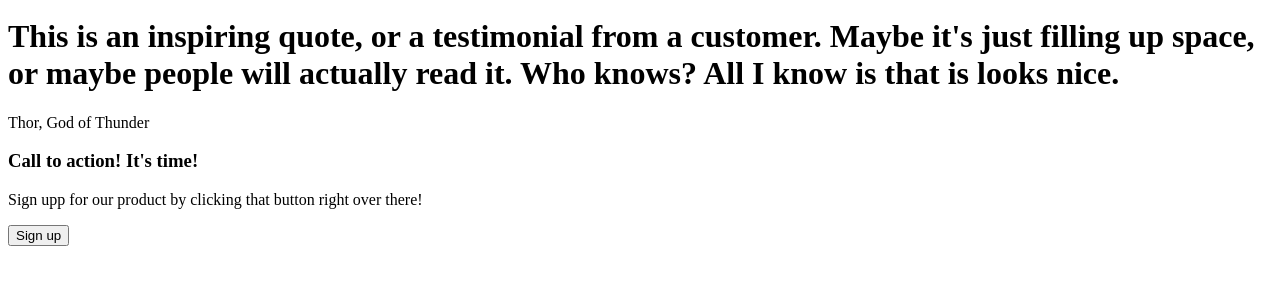
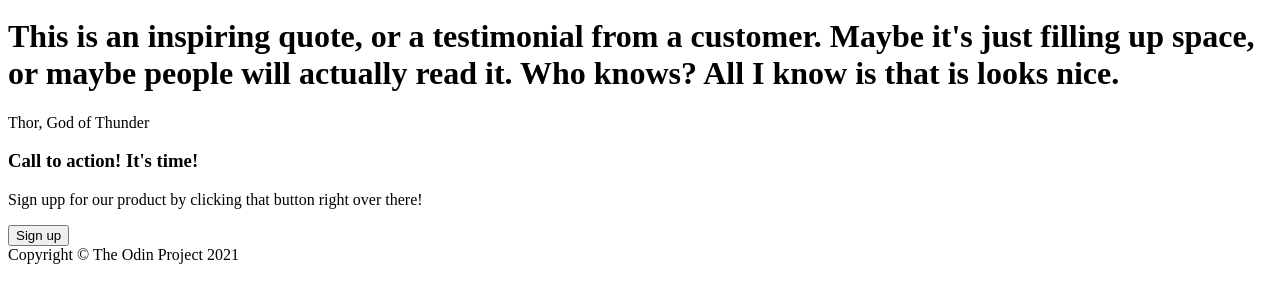
Before and after one commit to ceantolentinoo/landing-page, a plain HTML site: page index.html in a window 1280 px wide. Shown: the part 348-650 px from the top of the page. Drawn offline with Linux system fonts and the light colour scheme.

Commit message:
added footer

```diff
--- a/index.html
+++ b/index.html
@@ -65,6 +65,9 @@
                 <button>Sign up</button>
             </div>
         </div>
+        <div class="flex-container">
+            <div class="footer">Copyright © The Odin Project 2021</div>
+        </div>
     </div>
 </body>
 </html>
```
